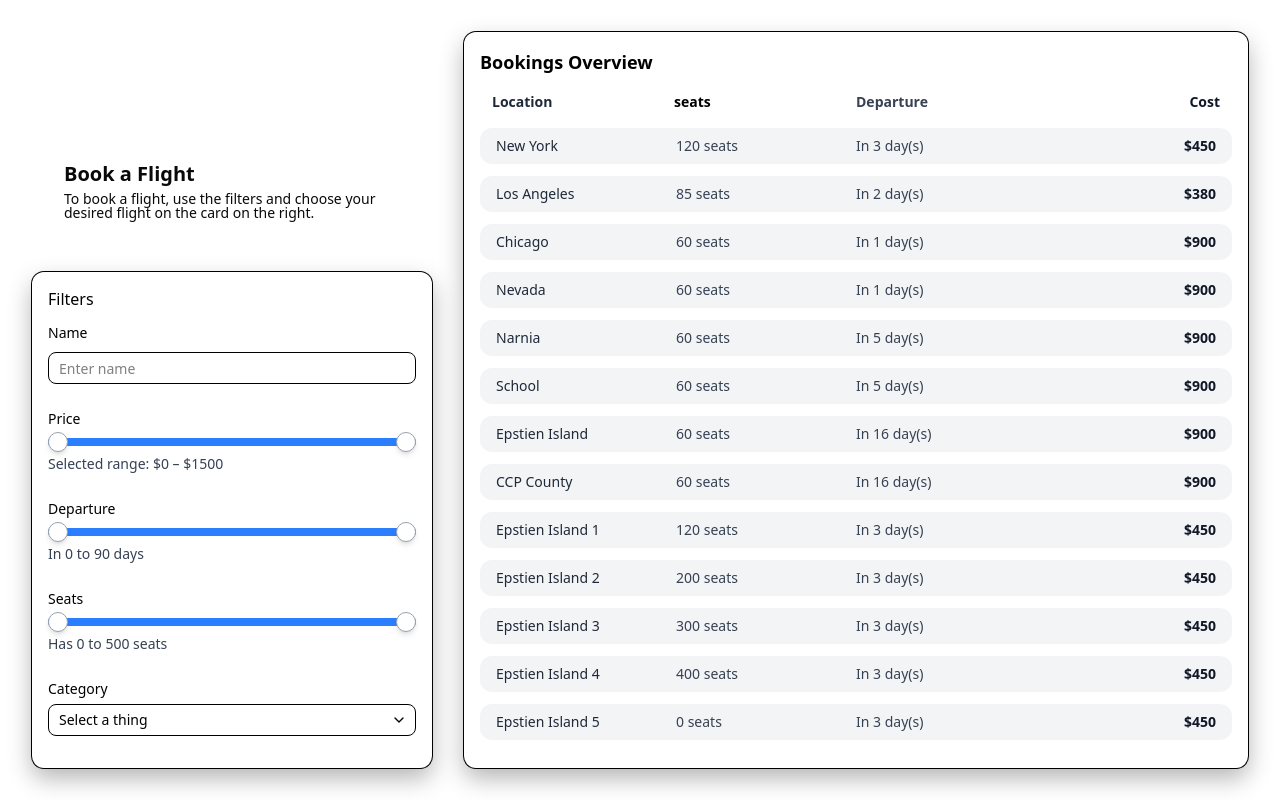
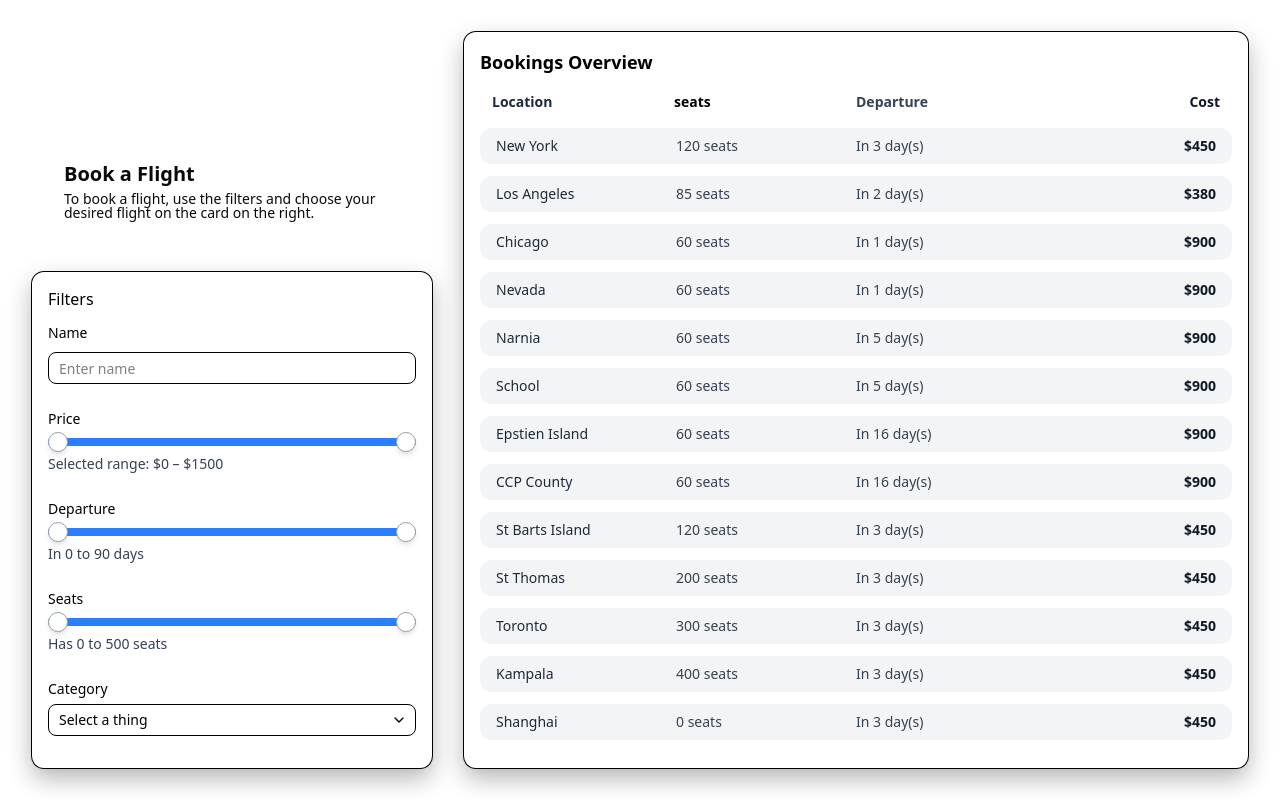
Before and after one commit to techbro-9B/F-Lite-Airline-Booking-System, a Next.js app in the folder frontend/: page /bookings in a window 1280 px wide. Built offline with nearby package versions, Linux system fonts and the light colour scheme.

Commit message:
Lol... just made some changes to the bookings list, else everything's solid!

```diff
--- a/frontend/src/app/bookings/page.tsx
+++ b/frontend/src/app/bookings/page.tsx
@@ -25,13 +25,13 @@ const bookingsList: Booking[] = [
   { location: "School", seats: 60, departure: 5, cost: 900 },
   { location: "Epstien Island", seats: 60, departure: 16, cost: 900 },
   { location: "CCP County", seats: 60, departure: 16, cost: 900 },
-  { location: "Epstien Island 1", seats: 120, departure: 3, cost: 450 },
-  { location: "Epstien Island 2", seats: 200, departure: 3, cost: 450 },
-  { location: "Epstien Island 3", seats: 300, departure: 3, cost: 450 },
-  { location: "Epstien Island 4", seats: 400, departure: 3, cost: 450 },
-  { location: "Epstien Island 5", seats: 0, departure: 3, cost: 450 },
-  { location: "Epstien Island 6", seats: 0, departure: 3, cost: 450 },
-  { location: "Epstien Island 6", seats: 0, departure: 3, cost: 450 },
+  { location: "St Barts Island", seats: 120, departure: 3, cost: 450 },
+  { location: "St Thomas", seats: 200, departure: 3, cost: 450 },
+  { location: "Toronto", seats: 300, departure: 3, cost: 450 },
+  { location: "Kampala", seats: 400, departure: 3, cost: 450 },
+  { location: "Shanghai", seats: 0, departure: 3, cost: 450 },
+  { location: "Bhatum", seats: 0, departure: 3, cost: 450 },
+  { location: "New Delhi", seats: 0, departure: 3, cost: 450 },
 ];
 
 export default function BookingsPage() {
```
